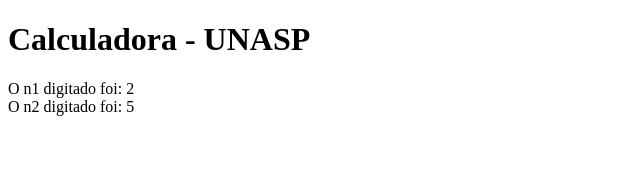
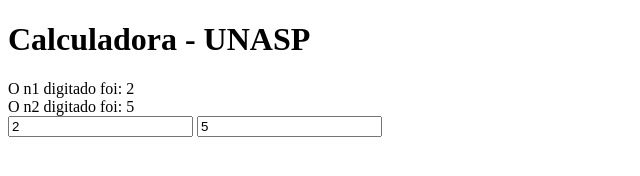
Before and after one commit to RodrigoCasa/RodrigoCasa.github.io, a plain HTML site: page 02-Calculadora Vuejs.html in a window 1280 px wide. Shown: the whole page, without its empty margins (0-640 px from the left). Drawn offline with nearby package versions, Linux system fonts and the light colour scheme.

Commit message:
Update 02-Calculadora Vuejs.html

```diff
--- a/02-Calculadora Vuejs.html
+++ b/02-Calculadora Vuejs.html
@@ -8,7 +8,11 @@
   <h1>Calculadora - UNASP</h1>
   <div id="app">
     O n1 digitado foi: {{ n1 }} <br />
-    O n2 digitado foi: {{ n2 }}
+    O n2 digitado foi: {{ n2 }} <br />
+
+    <input v-model="n1">
+    <input v-model="n2">
+
   </div>
 
   <script>
```
